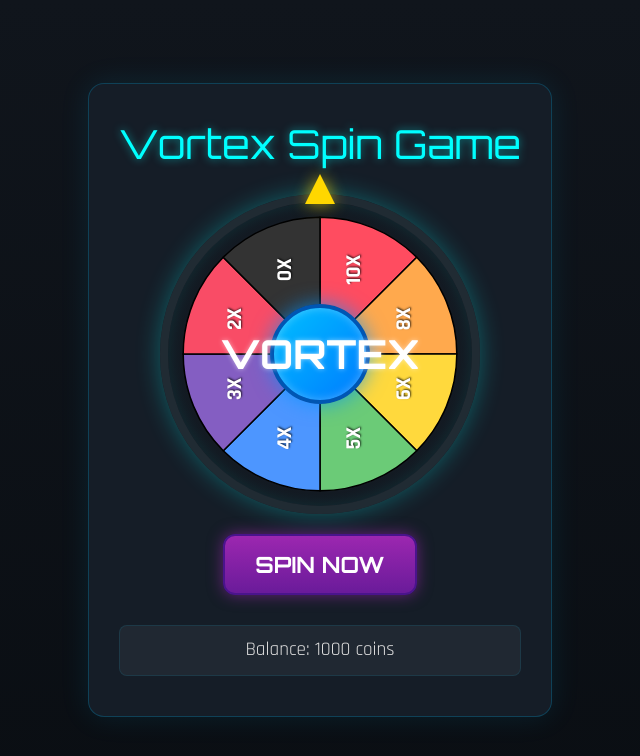
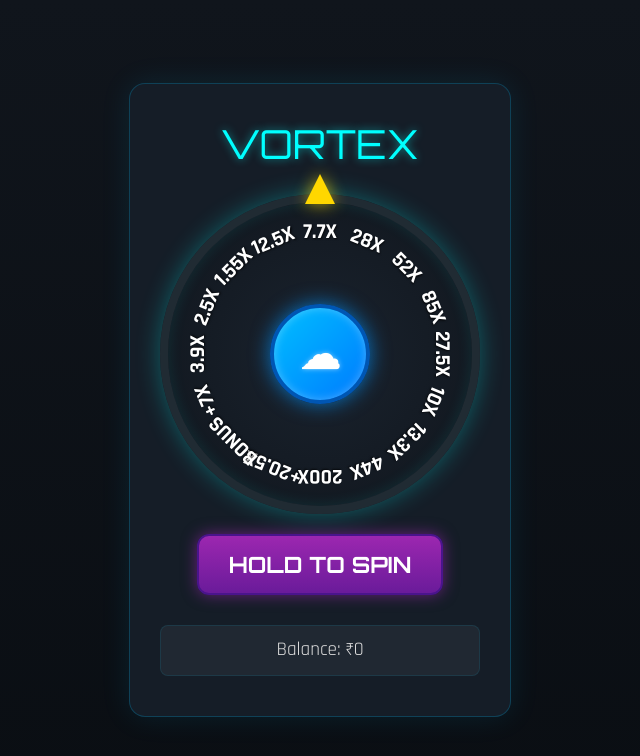
Before and after one commit to saywowtech/vortex-demo, a React (Create React App) app: page / in a window 1280 px wide. Shown: the top 756 px of the page, without its empty margins (320-960 px from the left). Built offline with nearby package versions, Linux system fonts and the light colour scheme.

Commit message:
Update App.js

```diff
--- a/src/App.js
+++ b/src/App.js
@@ -1,107 +1,65 @@
-// App.js
+// App.js - Updated for Screenshot-Matching Vortex Spinner
 
 import React, { useState, useRef } from 'react';
 import './Wheel.css';
 
-const outerRewards = [
-  { label: '10X', multiplier: 10, color: '#FF4C60' },
-  { label: '8X', multiplier: 8, color: '#FFA94D' },
-  { label: '6X', multiplier: 6, color: '#FFD93D' },
-  { label: '5X', multiplier: 5, color: '#6BCB77' },
-  { label: '4X', multiplier: 4, color: '#4D96FF' },
-  { label: '3X', multiplier: 3, color: '#845EC2' },
-  { label: '2X', multiplier: 2, color: '#F94C66' },
-  { label: '0X', multiplier: 0, color: '#333333' },
-];
+const segments = ['3.9X', '2.5X', '1.55X', '12.5X', '7.7X', '28X', '52X', '85X', '27.5X', '10X', '13.3X', '44X', '200X', '+20.5X', 'BONUS', '+7X'];
 
 export default function App() {
-  const [balance, setBalance] = useState(1000);
+  const [angle, setAngle] = useState(0);
+  const [spinning, setSpinning] = useState(false);
   const [result, setResult] = useState(null);
-  const [spinning, setSpinning] = useState(false);
-  const wheelRef = useRef(null);
-  const spinSoundRef = useRef(null);
-  const winSoundRef = useRef(null);
+  const wheelRef = useRef();
 
-  const spinWheel = () => {
+  const spin = () => {
     if (spinning) return;
+    const segAngle = 360 / segments.length;
+    const index = Math.floor(Math.random() * segments.length);
+    const rotation = 360 * 5 + (index * segAngle) + segAngle / 2; // Offset fixed
+    setAngle(prev => prev + rotation);
     setSpinning(true);
-    const anglePerSlice = 360 / outerRewards.length;
-    const index = Math.floor(Math.random() * outerRewards.length);
-    const extraSpins = 10;
-    const finalDeg = 360 * extraSpins + index * anglePerSlice + anglePerSlice / 2 + 90;
-
-    if (spinSoundRef.current) spinSoundRef.current.play();
-
-    if (wheelRef.current) {
-      wheelRef.current.style.transition = 'transform 4s ease-out';
-      wheelRef.current.style.transform = `rotate(-${finalDeg}deg)`;
-    }
-
     setTimeout(() => {
-      const reward = outerRewards[index];
-      const newBalance = Math.floor(balance * reward.multiplier);
-      setBalance(newBalance);
-      setResult(reward.label);
       setSpinning(false);
-      if (winSoundRef.current) winSoundRef.current.play();
+      setResult(segments[index]);
     }, 4000);
   };
 
   return (
     <div className="vortex-container">
-      <audio ref={spinSoundRef} src="https://vortex-demo-files.vercel.app/spin.mp3" />
-      <audio ref={winSoundRef} src="https://vortex-demo-files.vercel.app/win.mp3" />
-
-      <h1 className="vortex-title">Vortex Spin Game</h1>
-
+      <div className="vortex-title">VORTEX</div>
       <div className="wheel-wrapper">
-        <div className="pointer"></div>
-
-        <div ref={wheelRef} className="wheel">
-          <svg viewBox="0 0 200 200" className="wheel-svg">
-            <g transform="translate(100,100)">
-              {outerRewards.map((r, i) => {
-                const angle = 360 / outerRewards.length;
-                const startAngle = angle * i;
-                const endAngle = startAngle + angle;
-                const largeArc = angle > 180 ? 1 : 0;
-                const x1 = 90 * Math.cos((Math.PI * startAngle) / 180);
-                const y1 = 90 * Math.sin((Math.PI * startAngle) / 180);
-                const x2 = 90 * Math.cos((Math.PI * endAngle) / 180);
-                const y2 = 90 * Math.sin((Math.PI * endAngle) / 180);
-                const midAngle = startAngle + angle / 2;
+        <div className="pointer" />
+        <div
+          className="wheel"
+          ref={wheelRef}
+          style={{ transform: `rotate(${angle}deg)` }}
+        >
+          <svg className="wheel-svg" viewBox="0 0 200 200">
+            {segments.map((label, i) => {
+              const r = (360 / segments.length) * i;
+              const x = 100 + 80 * Math.cos((r - 90) * Math.PI / 180);
+              const y = 100 + 80 * Math.sin((r - 90) * Math.PI / 180);
               return (
-                  <g key={i}>
-                    <path
-                      d={`M0,0 L${x1},${y1} A90,90 0 ${largeArc} 1 ${x2},${y2} Z`}
-                      fill={r.color}
-                      stroke="#000"
-                      strokeWidth="1"
-                    />
                 <text
-                      x={(60 * Math.cos((Math.PI * midAngle) / 180)).toFixed(2)}
-                      y={(60 * Math.sin((Math.PI * midAngle) / 180)).toFixed(2)}
+                  key={i}
+                  x={x}
+                  y={y}
                   textAnchor="middle"
                   alignmentBaseline="middle"
-                      fontSize="12"
-                      fill="#fff"
+                  transform={`rotate(${r}, ${x}, ${y})`}
                 >
-                      {r.label}
+                  {label}
                 </text>
-                  </g>
               );
             })}
-            </g>
           </svg>
-          <div className="center-button">VORTEX</div>
         </div>
+        <div className="center-button">☁</div>
       </div>
-
-      <button onClick={spinWheel} disabled={spinning} className="spin-btn">
-        {spinning ? 'Spinning...' : 'SPIN NOW'}
+      <button className="spin-btn" onClick={spin} disabled={spinning}>
+        {spinning ? 'Spinning...' : 'HOLD TO SPIN'}
       </button>
-
-      <div className="balance">Balance: {balance} coins</div>
+      <div className="balance">Balance: ₹0</div>
       {result && <div className="result">You got: {result}</div>}
     </div>
   );
```
Lines whose indentation alone changed are shown as unchanged.
